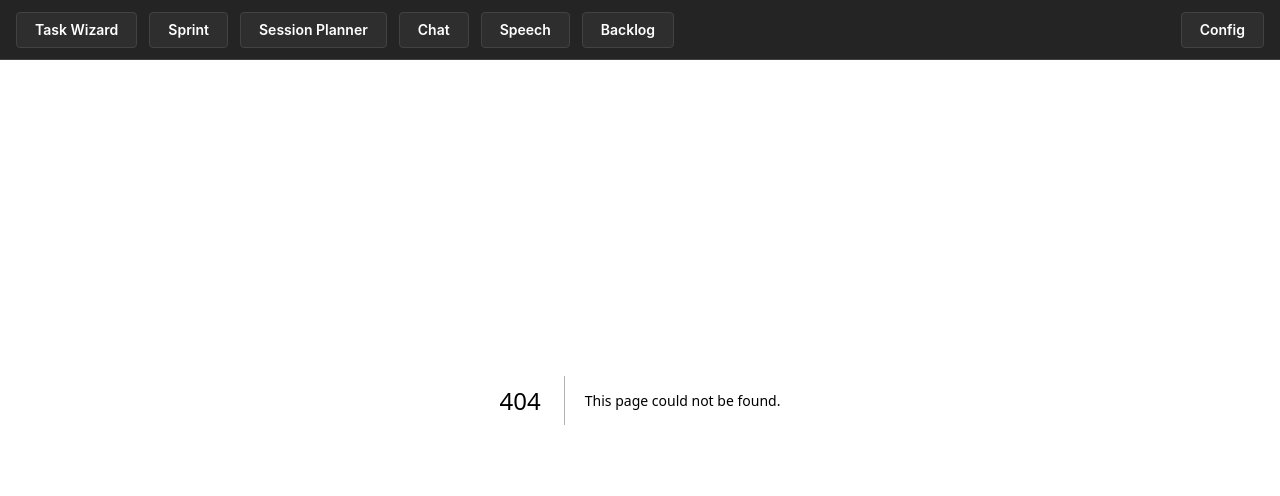
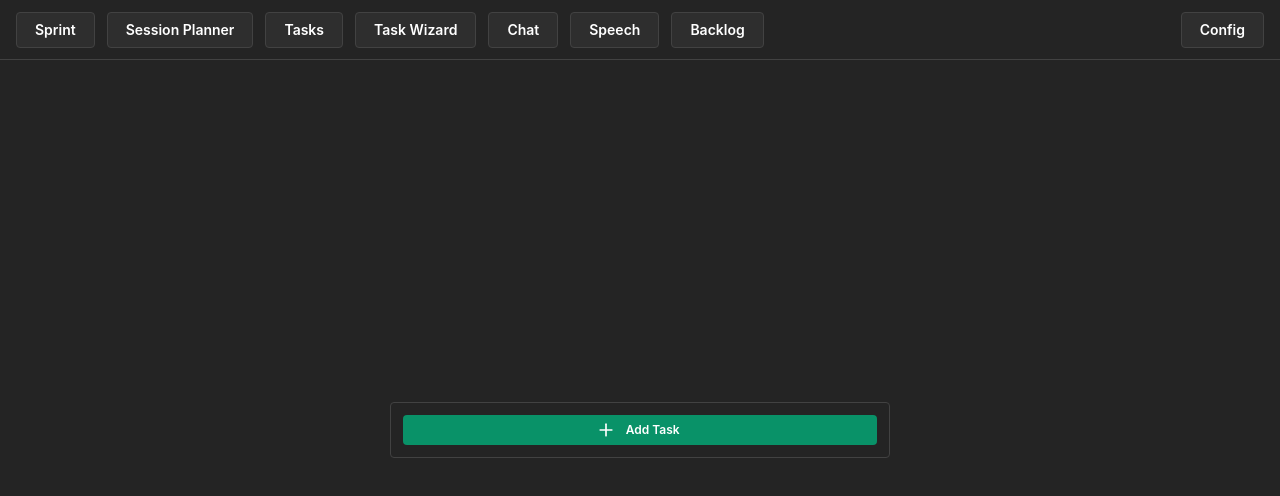
Before and after one commit to davincicoding-org/thena, a Next.js app: page /tasks in a window 1280 px wide. Before the commit this address had no page. Shown: the top 496 px of the page. Built offline with nearby package versions, Linux system fonts and the light colour scheme.

Commit message:
feat: add tasks page

```diff
--- a/app/api/task-manager/route.ts
+++ b/app/api/task-manager/route.ts
@@ -64,7 +64,7 @@ export async function POST(req: Request) {
   ];
 
   try {
-    const { object, usage, providerMetadata } = await generateObject({
+    const { object, usage } = await generateObject({
       model: openai("gpt-4.1-mini"),
       messages: messages,
       temperature: 0,
--- a/app/backlog/page.tsx
+++ b/app/backlog/page.tsx
@@ -1,6 +1,6 @@
 "use client";
 
-import { AppShell, Center } from "@mantine/core";
+import { AppShell } from "@mantine/core";
 
 import { Backlog, useBacklog } from "@/ui/task-management";
 
--- a/app/shell.tsx
+++ b/app/shell.tsx
@@ -8,14 +8,17 @@ export default function Shell({ children }: { children: React.ReactNode }) {
     <AppShell header={{ height: 60 }}>
       <AppShell.Header>
         <Flex py="sm" px="md" gap="sm">
-          <Button component={Link} href="/tasks" variant="default">
-            Task Wizard
-          </Button>
           <Button component={Link} href="/sprint" variant="default">
             Sprint
           </Button>
           <Button component={Link} href="/session-planner" variant="default">
             Session Planner
+          </Button>
+          <Button component={Link} href="/tasks" variant="default">
+            Tasks
+          </Button>
+          <Button component={Link} href="/task-wizard" variant="default">
+            Task Wizard
           </Button>
           <Button component={Link} href="/chat" variant="default">
             Chat
--- a/app/speech/page.tsx
+++ b/app/speech/page.tsx
@@ -55,7 +55,7 @@ To get started with a template, open it on GitHub and click "Use this template"
     if (isListening) {
       abortSpeech();
     }
-  }, [isListening]);
+  }, [isListening, abortSpeech]);
 
   return (
     <AppShell.Main className="grid">
--- /dev/null
+++ b/app/tasks/page.tsx
@@ -0,0 +1,22 @@
+"use client";
+
+import { AppShell } from "@mantine/core";
+
+import { TaskList, useTaskList } from "@/ui/task-management";
+
+export default function TasksPage() {
+  const { tasks, addTask, updateTask, removeTask } = useTaskList();
+
+  return (
+    <AppShell.Main display="grid" className="items-center justify-center">
+      <TaskList
+        w="90vw"
+        maw={500}
+        items={tasks}
+        onUpdateTask={updateTask}
+        onRemoveTask={removeTask}
+        onAddTask={addTask}
+      />
+    </AppShell.Main>
+  );
+}
--- a/ui/Theme.tsx
+++ b/ui/Theme.tsx
@@ -32,7 +32,6 @@ const theme = createTheme({
     // }),
   },
   primaryColor: "primary",
-  autoContrast: true,
 });
 
 export function ThemeProvider({ children }: { children: React.ReactNode }) {
--- a/ui/task-management/collection/TaskList.tsx
+++ b/ui/task-management/collection/TaskList.tsx
@@ -25,7 +25,7 @@ export type TaskListProps = {
   onUpdateTask: (taskId: Task["id"], updates: Partial<Task>) => void;
   onRemoveTask: (taskId: Task["id"]) => void;
   onAddTask: (task: Omit<Task, "id">) => void;
-  onRefineTask: (task: Task) => void;
+  onRefineTask?: (task: Task) => void;
 };
 
 export function TaskList({
@@ -46,6 +46,7 @@ export function TaskList({
             onChange={(update) => onUpdateTask(item.id, update)}
             autoSubmit="blur"
             actions={[
+              onRefineTask ? (
                 <Button
                   key="refine"
                   variant="outline"
@@ -53,7 +54,8 @@ export function TaskList({
                   onClick={() => onRefineTask(item)}
                 >
                   Refine
-              </Button>,
+                </Button>
+              ) : null,
               "add-subtask",
               <ActionIcon
                 key="remove"
@@ -107,7 +109,7 @@ function TaskAdder({
 
   if (!visible)
     return (
-      <Button leftSection={<IconPlus size={20} />} size="sm" onClick={open}>
+      <Button leftSection={<IconPlus size={20} />} size="xs" onClick={open}>
         Add Task
       </Button>
     );
--- a/ui/task-management/task/TaskForm.tsx
+++ b/ui/task-management/task/TaskForm.tsx
@@ -22,7 +22,7 @@ import { cn } from "@/ui/utils";
 import { taskFormOpts, withTaskForm } from "./useTaskForm";
 
 export type TaskFormProps = {
-  actions?: (ReactElement | "add-subtask")[];
+  actions?: (null | ReactElement | "add-subtask")[];
   autoSubmit?: "blur" | "change";
   containerProps?: PaperProps;
 };
```
Lines whose indentation alone changed are shown as unchanged.
